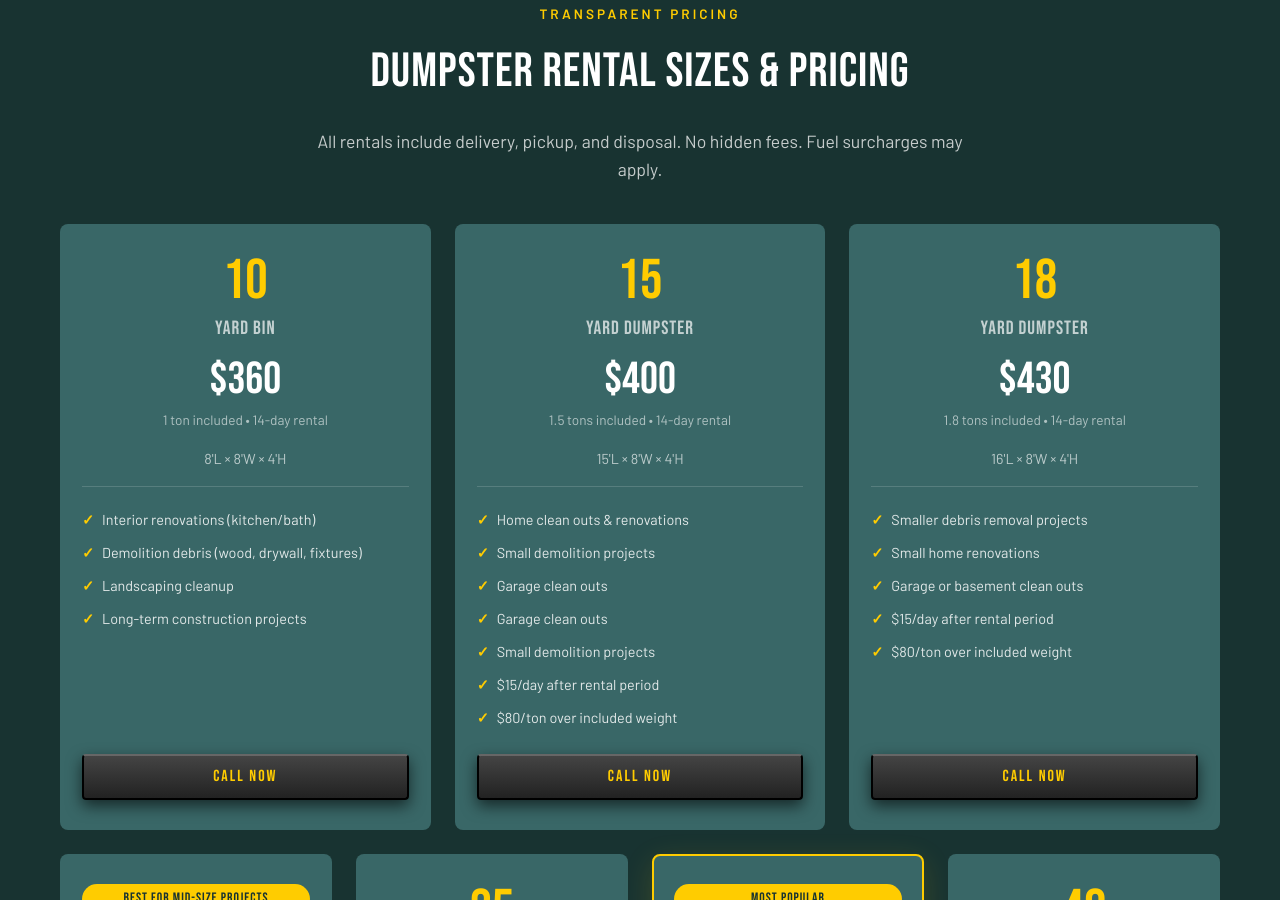
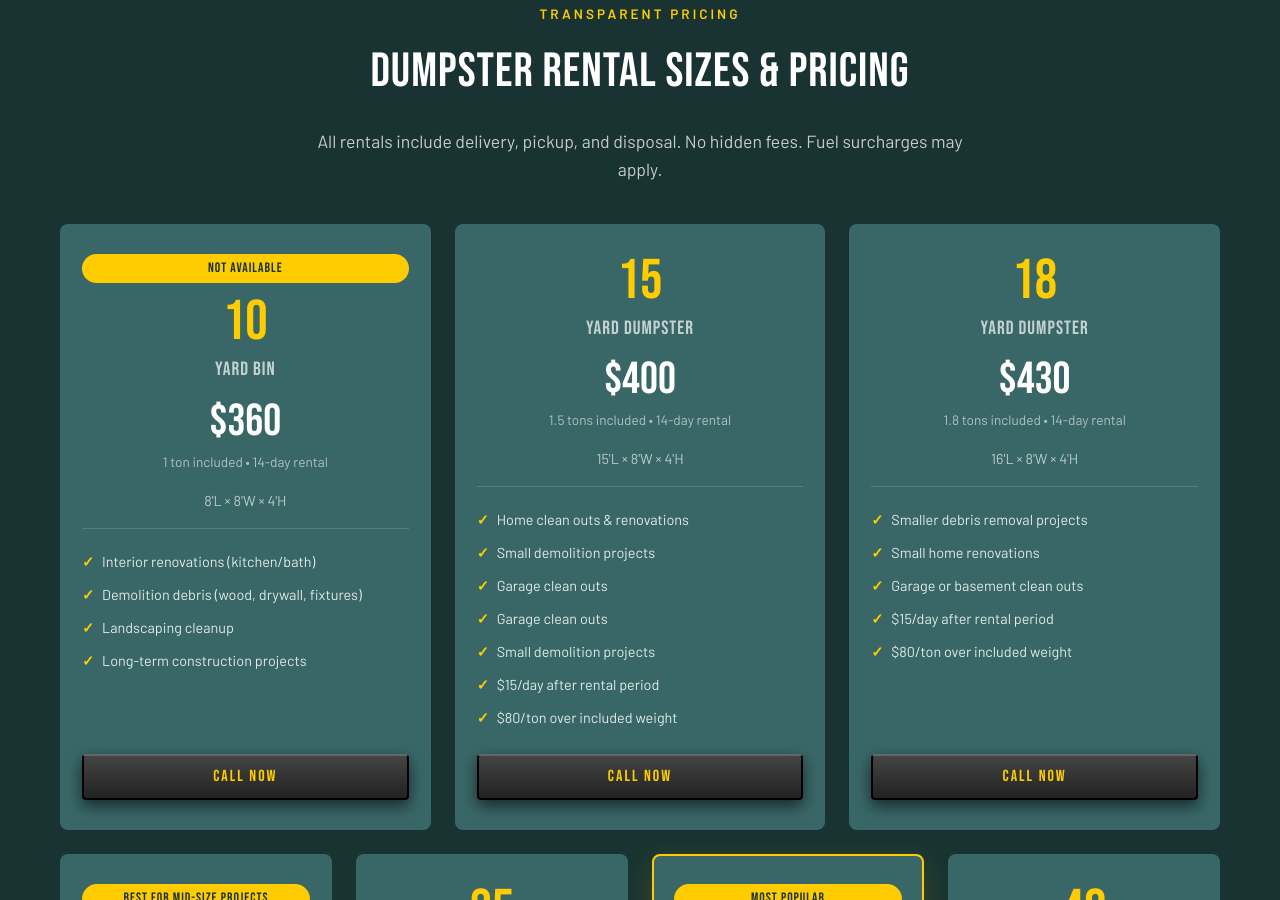
Before and after one commit to JimmyFlame77/A-Better-Hauling, a Jekyll site: the page built from index.html, in a window 1280 px wide and 900 px high, scrolled down 2348 px. Built offline with Jekyll 4.4.1, drawn with Linux system fonts in a browser that asks for light colours.

Commit message:
Update pricing.yml

```diff
--- a/_data/pricing.yml
+++ b/_data/pricing.yml
@@ -5,7 +5,7 @@
   rental_days: "14"
   tonnage: "1 ton"
   featured: false
-  badge: null
+  badge: "Not Available"
   note: "Long-term construction, custom builds, extended job sites"
   features:
     - "Interior renovations (kitchen/bath)"
```
